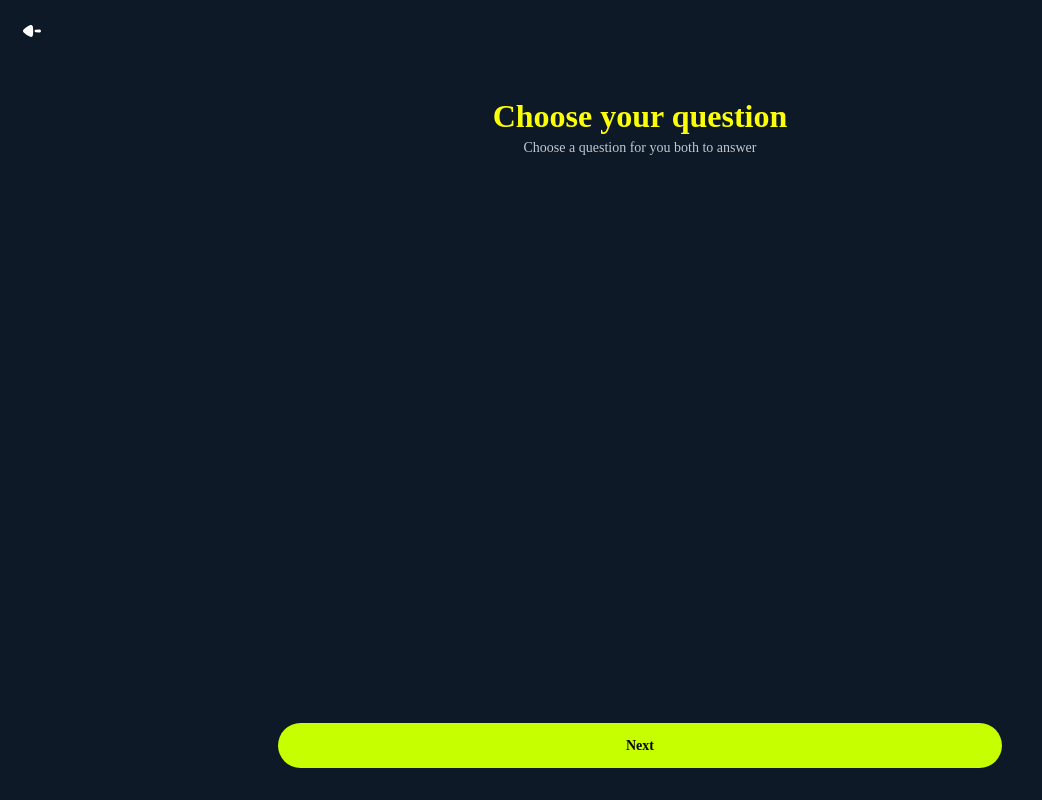
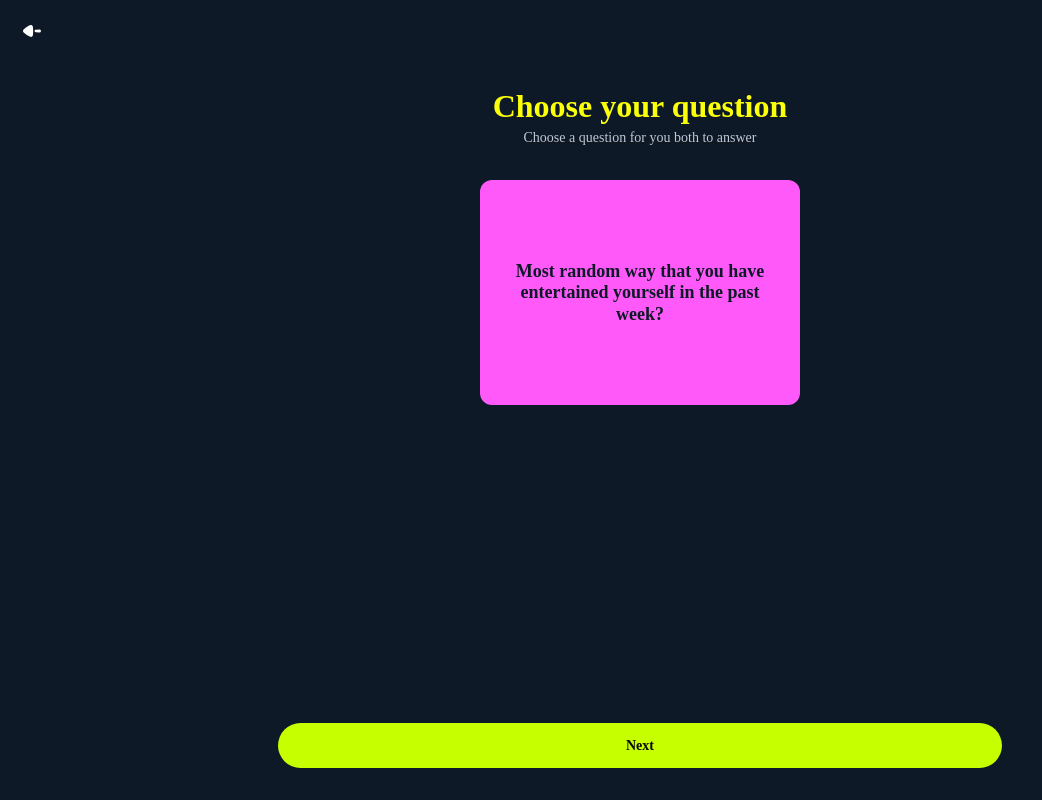
Before and after one commit to Abhirajkar27/Act_DC, a React (Create React App) app: page / in a window 1280 px wide. Both pictures are taken after a click on the button "Start". Shown: the whole page, without its empty margins (0-1042 px from the left). Built offline with nearby package versions, Linux system fonts and the light colour scheme.

Commit message:
starting activity mainpage

```diff
--- a/src/Pages/MainPage/DCMain.css
+++ b/src/Pages/MainPage/DCMain.css
@@ -18,7 +18,7 @@
 
 .msgheading_DC {
   width: 85vw;
-  margin-top: 100px;
+  margin-top: 90px;
   display: flex;
   align-items: center;
   justify-content: center;
@@ -26,7 +26,7 @@
 .msgheading_DC span {
   color: var(--Accent-Accent--03-Accent-03, #fbff08);
   text-align: center;
-  font-feature-settings: 'liga' off, 'clig' off;
+  font-feature-settings: "liga" off, "clig" off;
   font-family: "Saira SemiCondensed Bold";
   font-size: 2rem;
   font-style: normal;
@@ -52,8 +52,29 @@
   line-height: 120%;
 }
 
-
-.nxtbtntp_DC{
+.ques_ans_container_DC {
+  display: flex;
+  justify-content: center;
+  align-items: center;
+  width: 20rem;
+  height: 14.0625rem;
+  flex-shrink: 0;
+  margin-top: 4.2vh;
+  border-radius: var(--large, 0.75rem);
+  background: var(--Accent-Accent--02-Accent-02-neon, #ff5af9);
+}
+.ques_DC {
+  color: var(--Dark-Dark--100, #0e1928);
+  width: 18.2rem;
+  text-align: center;
+  font-feature-settings: "liga" off, "clig" off;
+  font-family: Gilroy;
+  font-size: 1.125rem;
+  font-style: normal;
+  font-weight: 700;
+  line-height: 120%; /* 1.35rem */
+}
+.nxtbtntp_DC {
   display: flex;
   width: 56.5vw;
   height: 5.6vh;
@@ -68,7 +89,7 @@
   bottom: 2rem;
 }
 
-.nxtbtntp-txt_DC{
+.nxtbtntp-txt_DC {
   color: var(--Neutral-Rich-Dark, #090909);
   font-family: Gilroy;
   font-size: 0.875rem;
--- a/src/Pages/MainPage/DCMain.jsx
+++ b/src/Pages/MainPage/DCMain.jsx
@@ -15,7 +15,9 @@ const DCMain = (props) => {
             </div>
             <div className='msgheading_DC'><span>Choose your question</span></div>
             <div className='msgSubheading_DC'><span>Choose a question for you both to answer</span></div>
-
+            <div className="ques_ans_container_DC">
+                <span className='ques_DC'>Most random way that you have entertained yourself in the past week?</span>
+            </div>
             <button className={`nxtbtntp_DC`}><span className={`nxtbtntp-txt_DC`}>Next</span></button>
     </div>
   )
```
